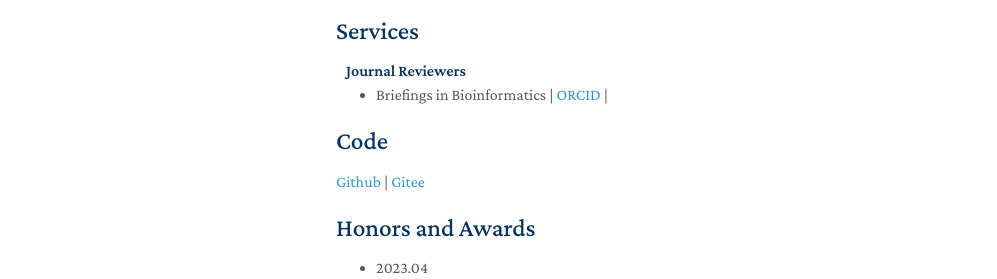
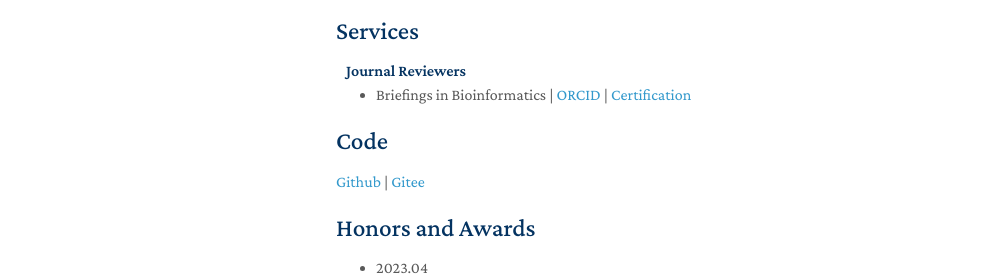
Before and after one commit to liqunbio/liqunbio.github.io, a Jekyll site: the page built from index.md, in a window 1280 px wide and 900 px high, scrolled down 3460 px. Shown: the part 406-685 px from the top of the window, without its empty margins (134-1131 px from the left). Built offline with Jekyll 4.4.1, drawn with Linux system fonts in a browser that asks for light colours; some web fonts are replaced; comment, search, counter and statistics services are not loaded; our own code applies the rules of GitHub Pages for plain Markdown files.

Commit message:
Update services.md

```diff
--- a/_includes/services.md
+++ b/_includes/services.md
@@ -3,5 +3,5 @@
 <h4 style="margin:0 10px 0;">Journal Reviewers</h4>
 
 <ul style="margin:0 0 20px;">
-  <li><a href="https://academic.oup.com/bib" target="_blank"><autocolor>Briefings in Bioinformatics</autocolor></a> | <a href="https://orcid.org/0000-0002-4734-712X" target="_blank">ORCID</a> | </li>
+  <li><a href="https://academic.oup.com/bib" target="_blank"><autocolor>Briefings in Bioinformatics</autocolor></a> | <a href="https://orcid.org/0000-0002-4734-712X" target="_blank">ORCID</a> | <a href="assets/img/bib-review-cert.png">Certification</a></li>
 </ul>
```
